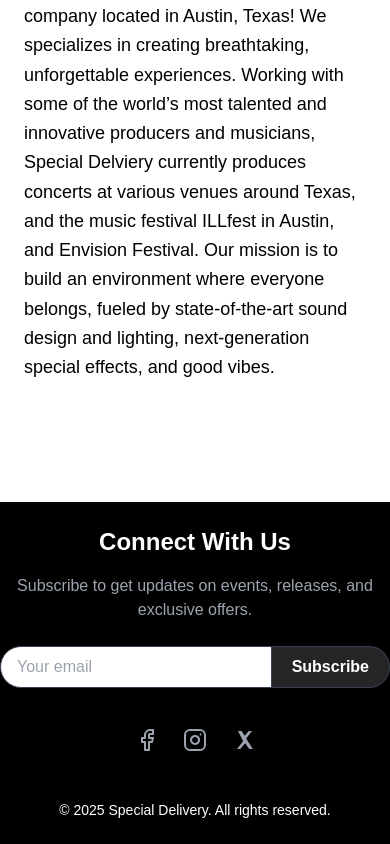
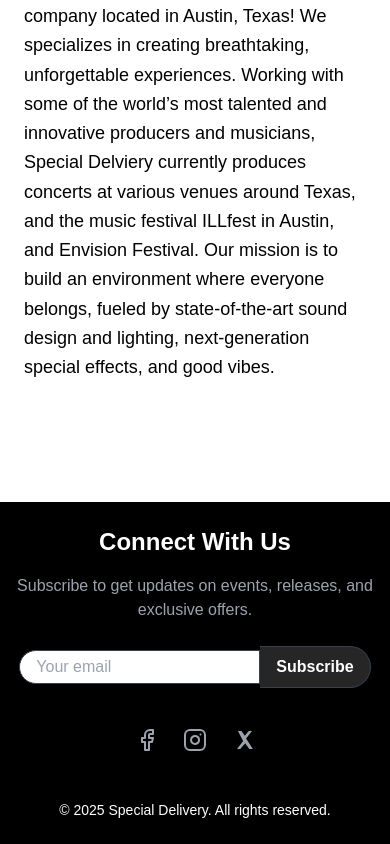
Before and after one commit to kstevv/special-delivery-fix, a Next.js app: page /about in a window 390 px wide. Shown: the part 1036-1880 px from the top of the page. Built offline with nearby package versions, Linux system fonts and the light colour scheme.

Commit message:
mobile foot email sign up form width

```diff
--- a/src/app/about/page.tsx
+++ b/src/app/about/page.tsx
@@ -16,8 +16,6 @@
 </svg>
 
 </div>
-
-
         <p className="mb-6 text-lg leading-relaxed">
           SPECIAL DELIVERY PRESENTS brought to you by the founders of Collapse Dance Event, & ILLfest Music & Arts Festival! in Texas! We are here to bring Austin, Dallas, Houston, San Antonio, & more the best experiences in dance music! We work year round book to your favorite clubs like Vulcan Gas Company, Cedar Street, RBC Deep Ellum, Deep Ellum Art Co, Paper Tiger, Ayva Center, The HEB center, & more! We also bring you top notch festivals! year round, and we are so excited to be back! We will see you on the dance floor!
         </p>
--- a/src/components/Footer.tsx
+++ b/src/components/Footer.tsx
@@ -14,20 +14,20 @@
         <p className="text-gray-400 mb-6">
           Subscribe to get updates on events, releases, and exclusive offers.
         </p>
-        <form className="flex w-full max-w-lg mx-auto">
+        <form className="w-full px-4 sm:px-0  sm:flex-row items-center gap-2">
         <input
   type="email"
   placeholder="Your email"
   value={email}
   onChange={(e) => setEmail(e.target.value)}
-  className={`w-full px-4 py-2 rounded-l-full bg-white dark:bg-black border ${
+  className={`flex-grow px-4 py-1 rounded-l-full bg-white dark:bg-black border ${
     email ? "border-blue-500" : "border-gray-700"
-  } text-white placeholder-gray-400 focus:outline-none focus:ring-1 focus:ring-blue-500 transition-colors duration-200`}
+  } text-black dark:text-white placeholder-gray-400 focus:outline-none focus:ring-1 focus:ring-[#0071e3] transition-colors duration-200`}
   required
 />
   <button
     type="submit"
-    className="bg-neutral-800 hover:bg-neutral-700 px-5 py-2 rounded-r-full border border-l-0 border-gray-700 text-white font-semibold transition"
+    className="px-4 py-1 bg-neutral-800 hover:bg-neutral-700 py-2 rounded-r-full border border-l-0 border-gray-700 text-white font-semibold transition"
   >
     Subscribe
   </button>
```
